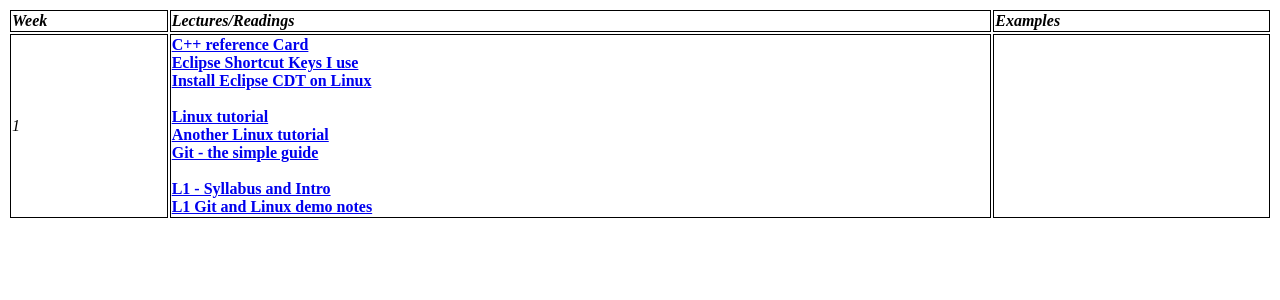
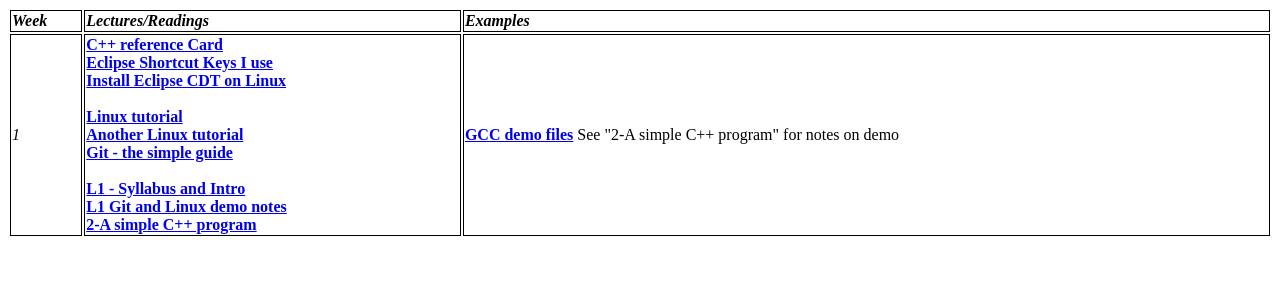
Before and after one commit to CNUClasses/CPSC327, a Jekyll site: the page navbar/Lectures.html, which Jekyll copies as it is, in a window 1280 px wide. Shown: the top 300 px of the page. Built offline with Jekyll 4.4.1, drawn with Linux system fonts in a browser that asks for light colours.

Commit message:
lecture stuff

```diff
--- a/navbar/Lectures.html
+++ b/navbar/Lectures.html
@@ -26,10 +26,14 @@
             	<strong><a href="http://rogerdudler.github.io/git-guide/">Git - the simple guide</a></strong><br/>
 				<br>
 				<strong><a href="https://github.com/CNUClasses/CPSC327/blob/master/content/Lectures/1_Syllabus_and_Intro.pdf"> L1 - Syllabus and Intro </a></strong><br>
-				<strong><a href="https://github.com/CNUClasses/CPSC410/blob/master/content/Lectures/1_1_Linux_and_Git.pdf">L1 Git and Linux demo notes </a></strong><br>
+				<strong><a href="https://github.com/CNUClasses/CPSC327/blob/master/content/Lectures/1_1_Linux_and_Git.pdf">L1 Git and Linux demo notes </a></strong><br>
+            	<strong><a href="https://github.com/CNUClasses/CPSC327/blob/master/content/Lectures/2-A_simple_C_++_program.pdf">2-A simple C++ program</a></strong><br>
             </td>
+			<td class="style_white ">
+			<strong><a href="https://github.com/CNUClasses/1_gcc_demo.git"> GCC demo files</a></strong> See "2-A simple C++ program" for notes on demo<br />
 
-			<td class="style_white "><em></em></td>
+
+			</td>
 		</tr>
 	    </table>
         <p></p>
```
Also changed, not shown: 2 other files.
